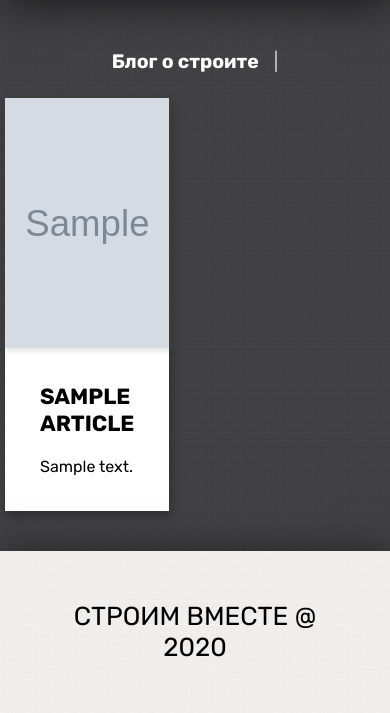
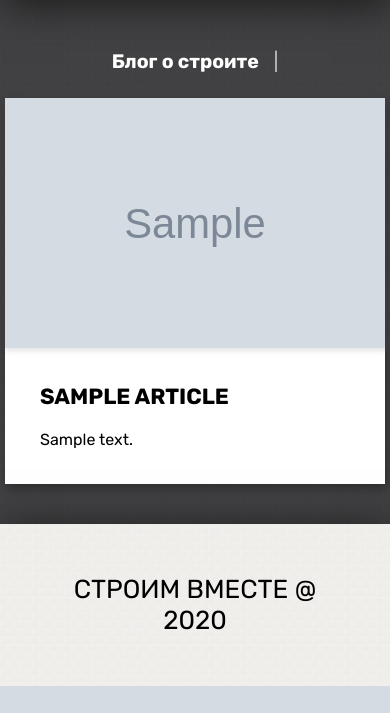
Before and after one commit to mrreads/satelite-altfinansi, a PHP site: page / in a window 390 px wide. Shown: the part 162-875 px from the top of the page. After the commit the page ends 848 px from the top, so only its background shows below. Run offline with PHP 8.4, Linux system fonts and the light colour scheme; tables that the repository leaves empty or names only in its code hold one stand-in row (values such as "Sample post"); grey boxes marked "Sample" are stand-in pictures.

Commit message:
media apadtive

```diff
--- a/css/media.css
+++ b/css/media.css
@@ -10,7 +10,7 @@
 {
 	.content .container
 	{
-		column-count: 2;
+		grid-template-columns: 1fr 1fr;
 	}
 	.textAnimated p, .textAnimated span
 	{
@@ -40,7 +40,7 @@
 	{
 		padding: 25px 5px;
 
-		column-count: 1;
+		grid-template-columns: 1fr;
 	}
 	.header .container
 	{
```
